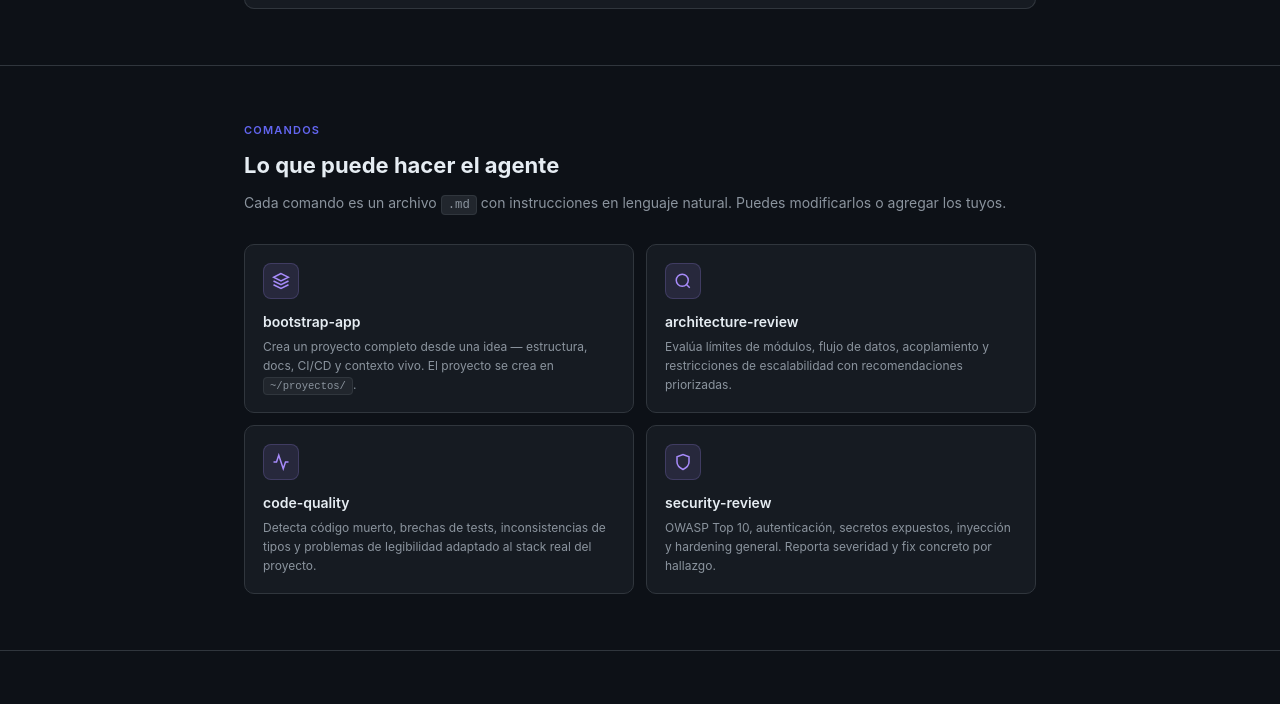
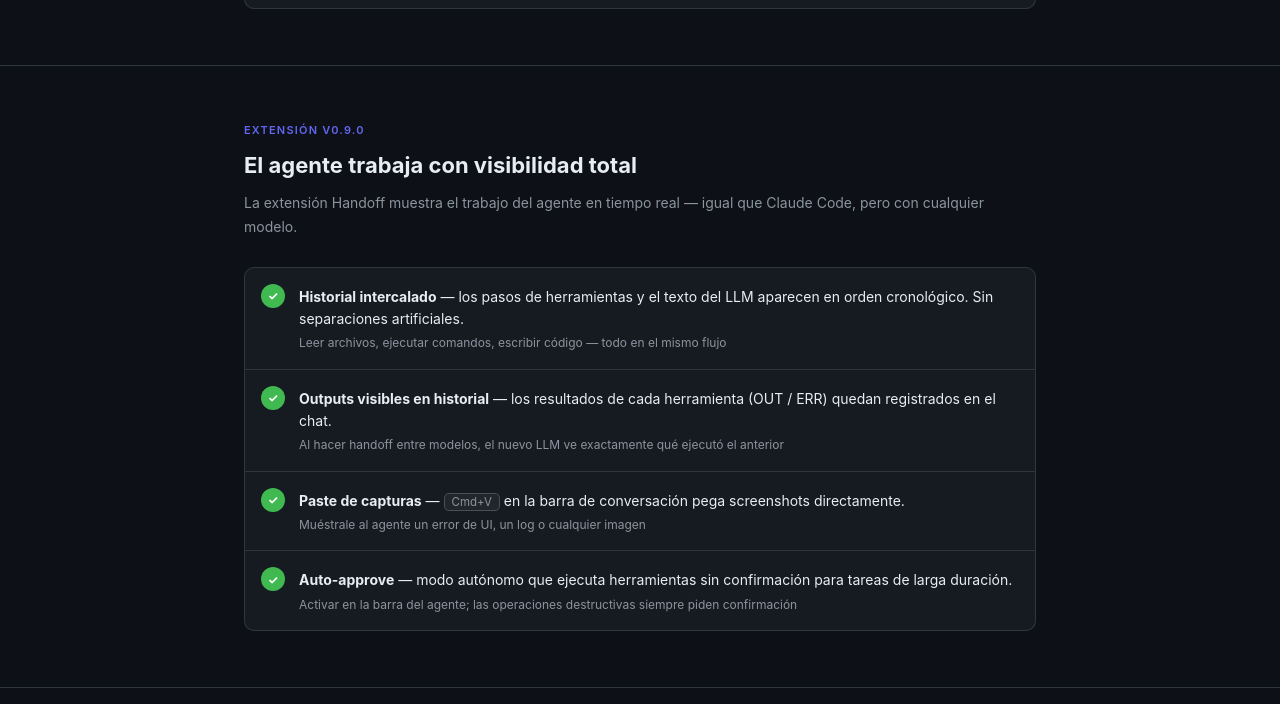
Before and after one commit to handoffcl/handoff-blueprint, a plain HTML site: page index.html in a window 1280 px wide. Shown: the part 1009-1713 px from the top of the page. Drawn offline with Linux system fonts and the light colour scheme.

Commit message:
Agrega sección de capacidades v0.9.0 de la extensión
Describe las nuevas features: historial intercalado, outputs OUT/ERR
visibles al hacer handoff entre modelos, paste de capturas y auto-approve.

Co-Authored-By: Claude Opus 4.7 <noreply@anthropic.com>

```diff
--- a/index.html
+++ b/index.html
@@ -210,6 +210,45 @@
     </div>
   </div>
 
+  <!-- What the agent shows -->
+  <div class="section">
+    <div class="container">
+      <div class="section-label">Extensión v0.9.0</div>
+      <h2>El agente trabaja con visibilidad total</h2>
+      <p class="section-desc">La extensión Handoff muestra el trabajo del agente en tiempo real — igual que Claude Code, pero con cualquier modelo.</p>
+      <div class="steps">
+        <div class="step">
+          <div class="step-num" style="background:var(--green)">✓</div>
+          <div class="step-body">
+            <strong>Historial intercalado</strong> — los pasos de herramientas y el texto del LLM aparecen en orden cronológico. Sin separaciones artificiales.
+            <small>Leer archivos, ejecutar comandos, escribir código — todo en el mismo flujo</small>
+          </div>
+        </div>
+        <div class="step">
+          <div class="step-num" style="background:var(--green)">✓</div>
+          <div class="step-body">
+            <strong>Outputs visibles en historial</strong> — los resultados de cada herramienta (OUT / ERR) quedan registrados en el chat.
+            <small>Al hacer handoff entre modelos, el nuevo LLM ve exactamente qué ejecutó el anterior</small>
+          </div>
+        </div>
+        <div class="step">
+          <div class="step-num" style="background:var(--green)">✓</div>
+          <div class="step-body">
+            <strong>Paste de capturas</strong> — <kbd>Cmd+V</kbd> en la barra de conversación pega screenshots directamente.
+            <small>Muéstrale al agente un error de UI, un log o cualquier imagen</small>
+          </div>
+        </div>
+        <div class="step">
+          <div class="step-num" style="background:var(--green)">✓</div>
+          <div class="step-body">
+            <strong>Auto-approve</strong> — modo autónomo que ejecuta herramientas sin confirmación para tareas de larga duración.
+            <small>Activar en la barra del agente; las operaciones destructivas siempre piden confirmación</small>
+          </div>
+        </div>
+      </div>
+    </div>
+  </div>
+
   <!-- Commands -->
   <div class="section">
     <div class="container">
```
